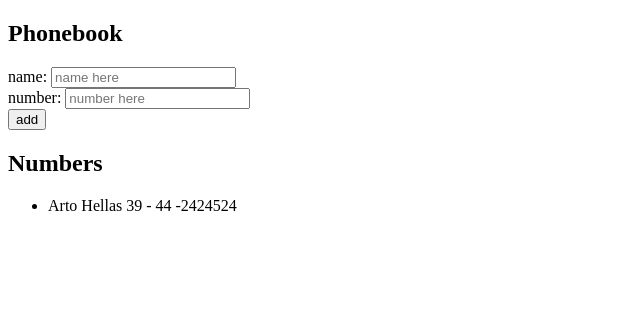
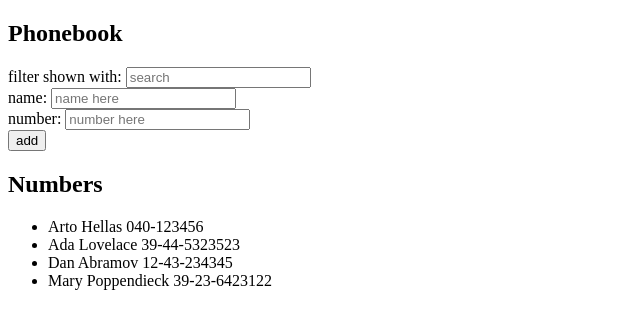
Before and after one commit to CodeLaMat/UH_FullStack, a React (Create React App) app in the folder Part2/phonebook/: page / in a window 1280 px wide. Shown: the top 328 px of the page, without its empty margins (0-640 px from the left). Built offline with nearby package versions, Linux system fonts and the light colour scheme.

Commit message:
adds completed 2.9 exercise from Part2

```diff
--- a/Part2/phonebook/src/App.js
+++ b/Part2/phonebook/src/App.js
@@ -2,10 +2,14 @@
 
 const App = () => {
   const [persons, setPersons] = useState([
-    { name: "Arto Hellas", number: "39 - 44 -2424524" },
+    { name: "Arto Hellas", number: "040-123456", id: 1 },
+    { name: "Ada Lovelace", number: "39-44-5323523", id: 2 },
+    { name: "Dan Abramov", number: "12-43-234345", id: 3 },
+    { name: "Mary Poppendieck", number: "39-23-6423122", id: 4 },
   ]);
   const [newName, setNewName] = useState("");
   const [newNumber, setNewNumber] = useState("");
+  const [personInSearch, setPersonInSearch] = useState("");
 
   const changeNameHandler = (event) => {
     setNewName(event.target.value);
@@ -13,6 +17,16 @@
 
   const changeNumberHandler = (event) => {
     setNewNumber(event.target.value);
+  };
+
+  const searchHandler = (e) => {
+    setPersonInSearch(e.target.value);
+  };
+
+  const findByName = () => {
+    return persons.filter((person) =>
+      person.name.toLowerCase().includes(personInSearch.toLowerCase())
+    );
   };
 
   const addNameHandler = (event) => {
@@ -25,15 +39,25 @@
       const newPerson = { name: newName, number: newNumber };
       setPersons(persons.concat(newPerson));
       setNewName("");
+      setNewNumber("");
     }
   };
 
   return (
     <div>
       <h2>Phonebook</h2>
+      <div>
+        filter shown with:{" "}
+        <input placeholder="search" onChange={searchHandler} />
+      </div>
       <form onSubmit={addNameHandler}>
         <div>
-          name: <input placeholder="name here" onChange={changeNameHandler} />
+          name:{" "}
+          <input
+            placeholder="name here"
+            onChange={changeNameHandler}
+            value={newName}
+          />
         </div>
         <div>
           number:{" "}
@@ -41,6 +65,7 @@
             type="tel"
             placeholder="number here"
             onChange={changeNumberHandler}
+            value={newNumber}
           />
         </div>
         <div>
@@ -49,11 +74,17 @@
       </form>
       <h2>Numbers</h2>
       <ul>
-        {persons.map((person) => (
-          <li key={person.name}>
-            {person.name} {person.number}
-          </li>
-        ))}
+        {personInSearch.length > 0
+          ? findByName().map((person) => (
+              <li key={person.name}>
+                {person.name} {person.number}
+              </li>
+            ))
+          : persons.map((person) => (
+              <li key={person.name}>
+                {person.name} {person.number}
+              </li>
+            ))}
       </ul>
     </div>
   );
```
